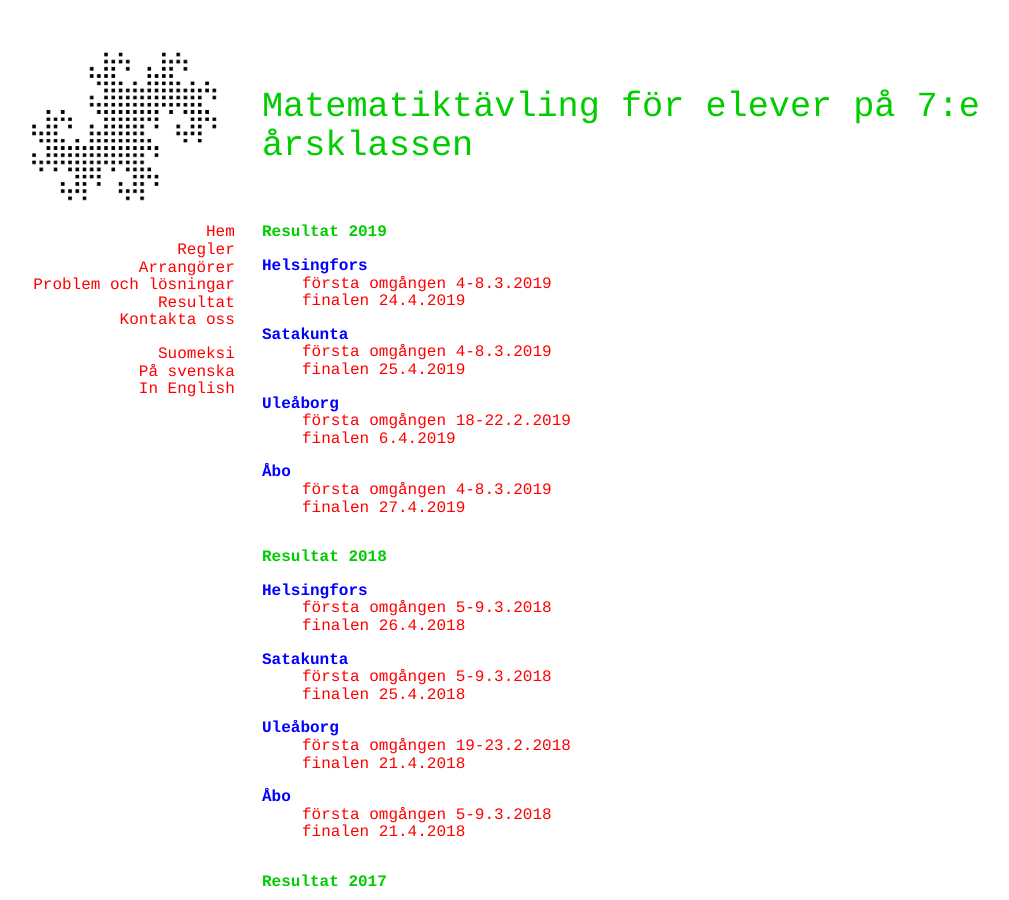
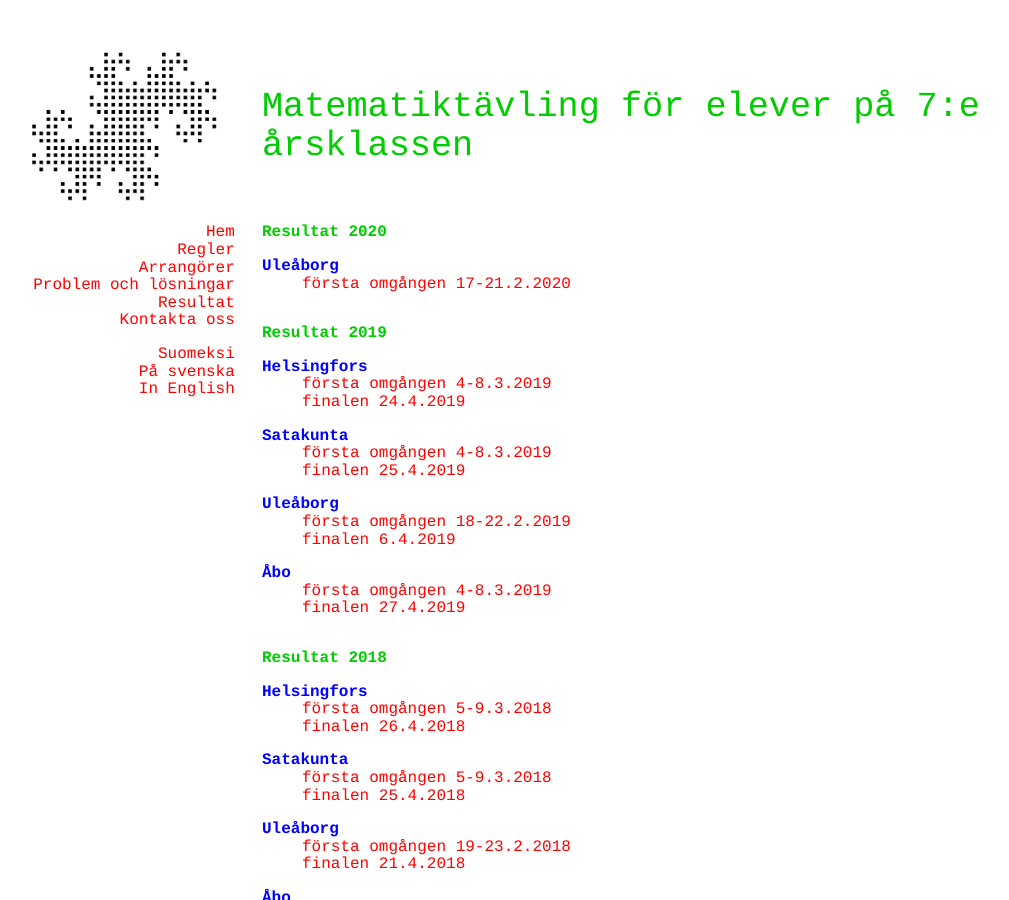
Before and after one commit to matematiikkakilpailut/matematiikkakilpailut.github.io, a Jekyll site: the page built from seiskat/sv/resultat.html, in a window 1280 px wide and 900 px high. Shown: the whole window, without its empty margins (58-1067 px from the left). Built offline with Jekyll 4.4.1, drawn with Linux system fonts in a browser that asks for light colours.

Commit message:
Update resultat.html
Oulun alkukilpailun tulokset

```diff
--- a/seiskat/sv/resultat.html
+++ b/seiskat/sv/resultat.html
@@ -1,6 +1,13 @@
 ---
 ---
 <!-- <p>De bästa resultaten finns här efter tävlingen.</p> -->
+
+<h2 id="resultat-2020">Resultat 2020</h2>
+
+<dl>
+	<dt>Ule&aring;borg</dt>
+	<dd><a href="2020/o_tulokset.pdf">f&ouml;rsta omg&aring;ngen 17-21.2.2020</a></dd>
+</dl>
 
 <h2 id="resultat-2019">Resultat 2019</h2>
 
```
